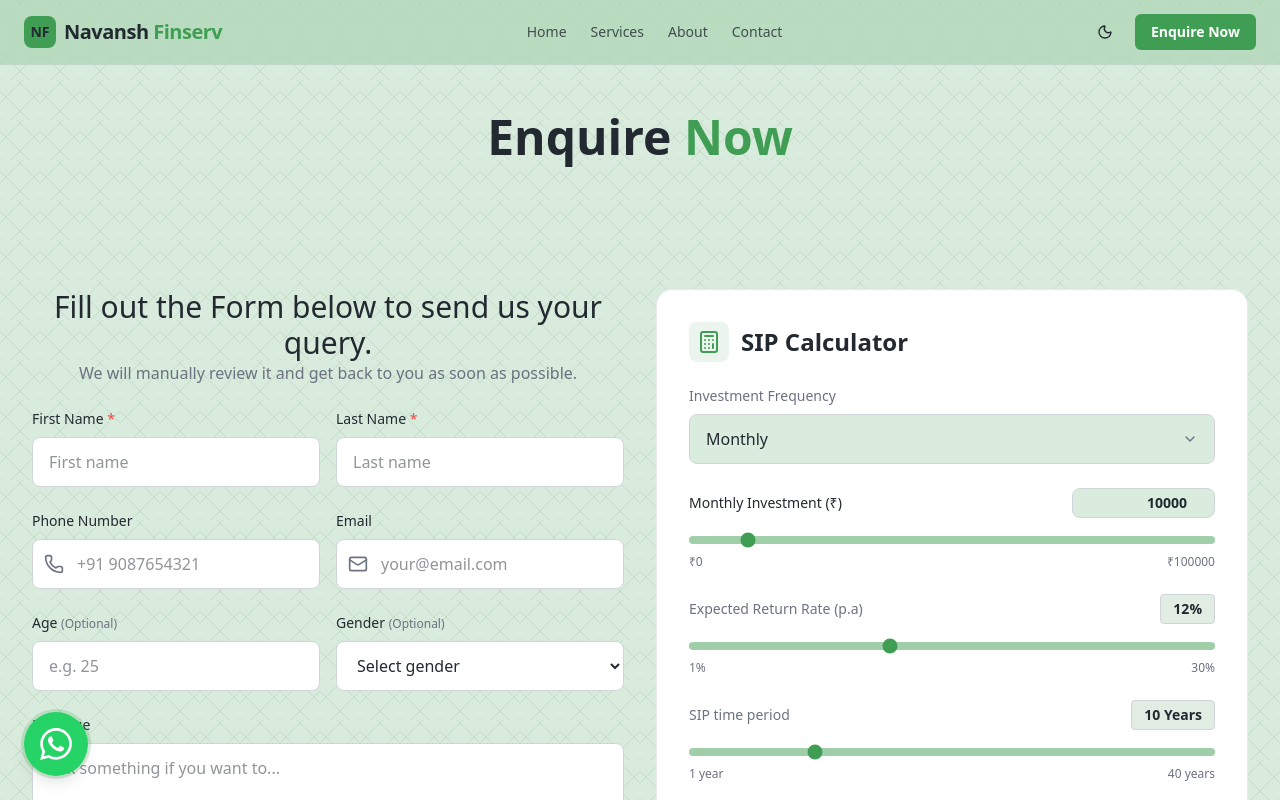
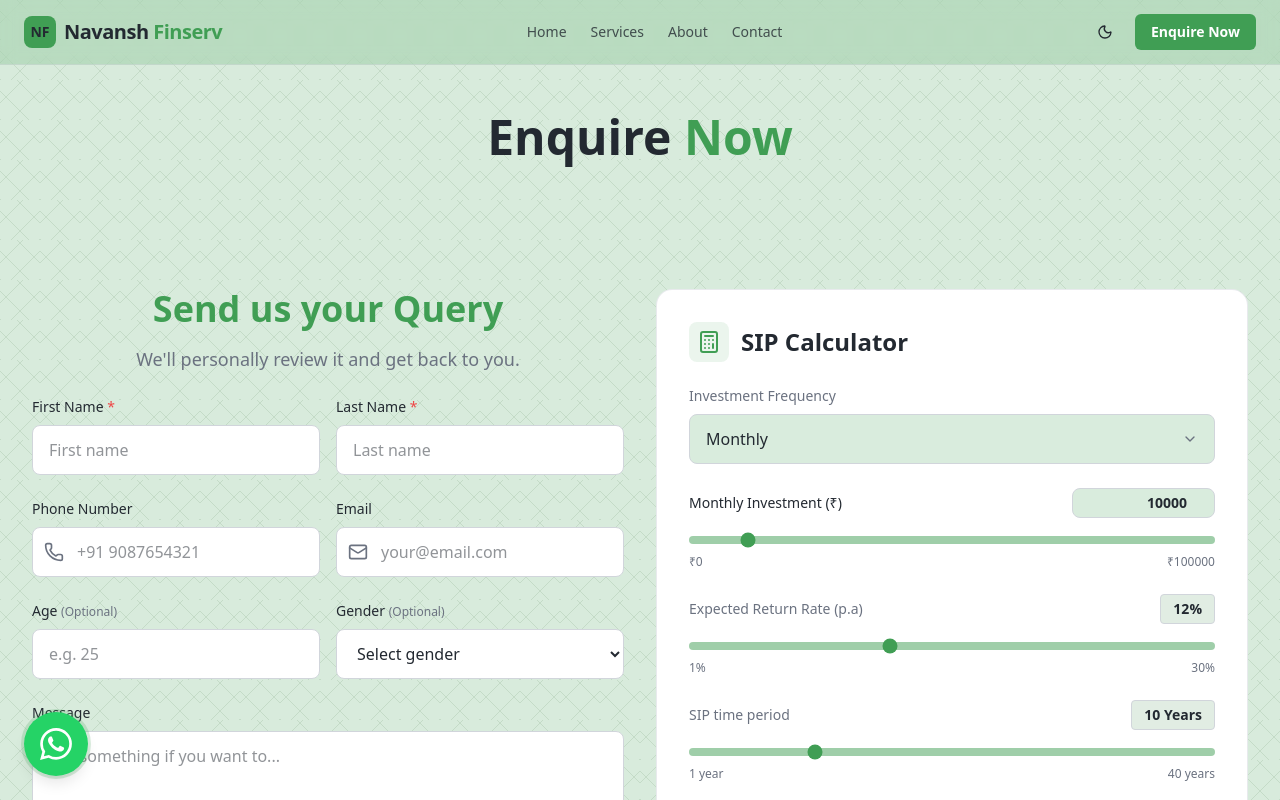
Before and after one commit to anshumankhunteta/navansh-finserv, a Next.js app: page /enquire in a window 1280 px wide. Shown: the top 800 px of the page. Built offline with nearby package versions, Linux system fonts and the light colour scheme.

Commit message:
Client side: cleanup form

```diff
--- a/components/custom/contact-form.tsx
+++ b/components/custom/contact-form.tsx
@@ -73,11 +73,11 @@ export function ContactForm() {
 
   return (
     <div className="mx-auto mb-16 w-full max-w-3xl">
-      <h2 className="text-center text-3xl">
-        Fill out the Form below to send us your query.
-      </h2>
-      <p className="text-muted-foreground mb-6 text-center">
-        We will manually review it and get back to you as soon as possible.
+      <h1 className="text-primary mb-4 text-center text-3xl font-bold md:text-4xl">
+        Send us your Query
+      </h1>
+      <p className="text-muted-foreground mb-6 text-center text-lg">
+        We&apos;ll personally review it and get back to you.
       </p>
       <form onSubmit={handleSubmit(onSubmit)} className="space-y-6">
         {/* Row 1: First Name & Last Name */}
```
